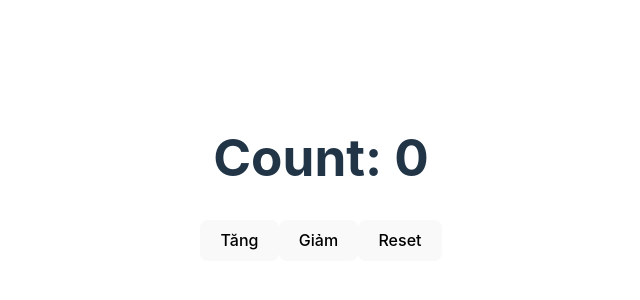
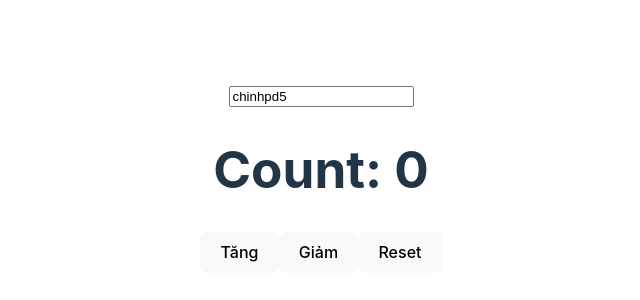
Before and after one commit to chinhpd5/WEB502, a React (Vite) app in the folder web502/: page / in a window 1280 px wide. Shown: the part 222-522 px from the top of the page, without its empty margins (319-959 px from the left). Built offline with nearby package versions, Linux system fonts and the light colour scheme.

Commit message:
two way binding

```diff
--- a/web502/src/App.tsx
+++ b/web502/src/App.tsx
@@ -31,7 +31,7 @@
       sale:true
     }
   ]
-
+  //ví dụ 1
   const [count,setCount] = useState<number>(0);
 
   const handleAdd = ()=>{
@@ -47,13 +47,33 @@
       return prev-1;
     })
   }
+  const handleReset = ()=>{
+    // reset count về 0
+    setCount(0)
+  }
+
+  //ví dụ 2
+  const [text,setText] = useState<string>('chinhpd5')
+  // console.log(text);
 
   return (
     <>
+      {/* ví dụ 2: two way binding */}
+
+      <input
+        type="text"
+        value={text}
+        onChange={(e)=>{
+          // console.log(e.target.value);
+          setText(e.target.value)
+        }}
+        />
+
+      {/* ví dụ 1 */}
       <h1>Count: {count}</h1>
       <button onClick={handleAdd}>Tăng</button>
       <button onClick={handleRemove}>Giảm</button>
-      <button>Reset</button>
+      <button onClick={handleReset}>Reset</button>
 
     </>
   )
```
